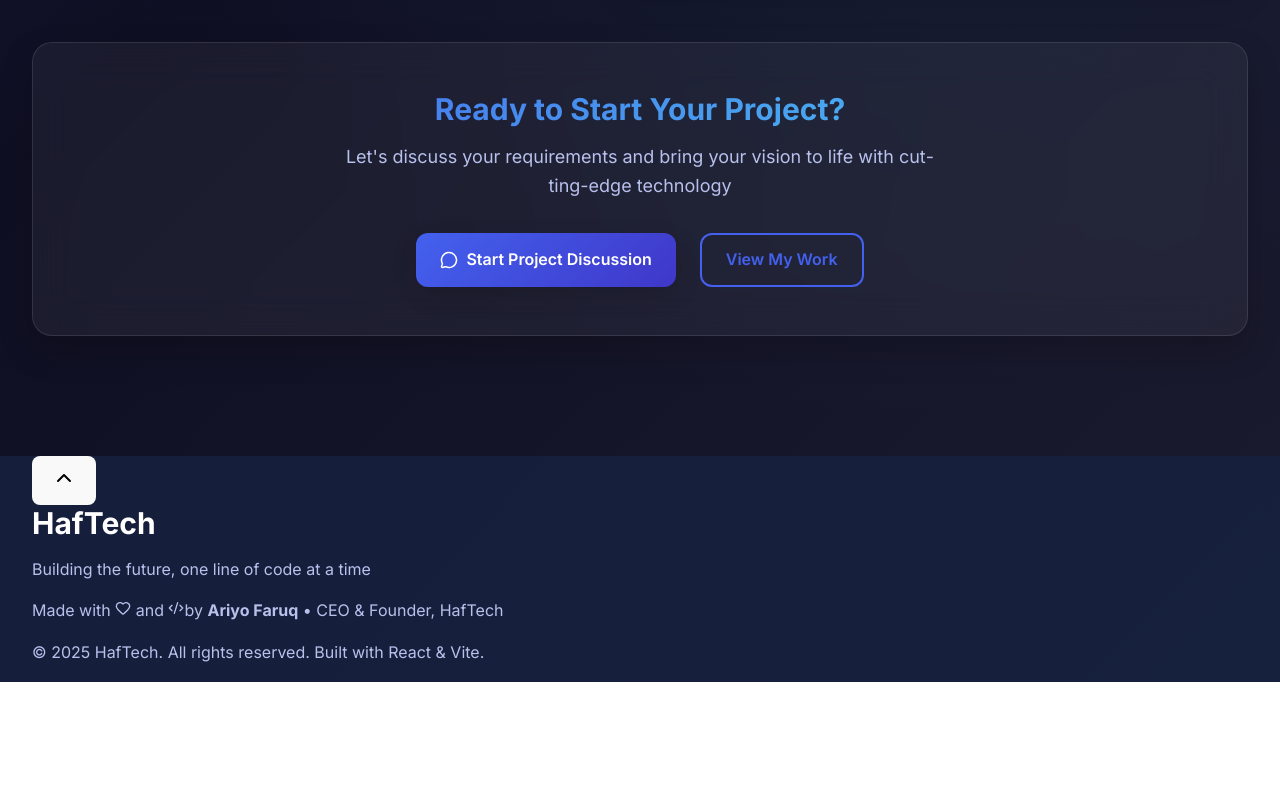
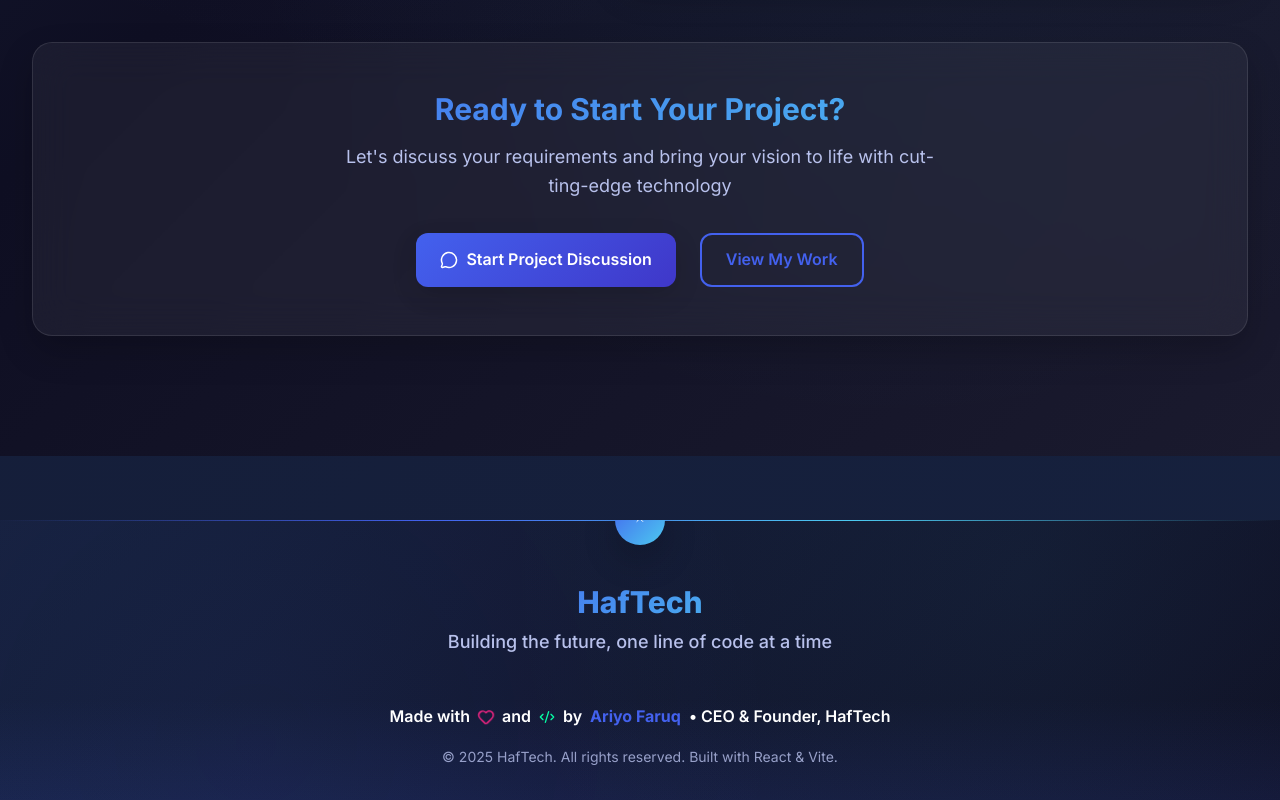
Before and after one commit to eff-1/portfolio, a React (Vite) app: page / in a window 1280 px wide. Shown: the part 8956-9756 px from the top of the page. Before the commit the page ends 9638 px from the top, so only its background shows below. Built offline with nearby package versions, Linux system fonts and the light colour scheme.

Commit message:
Add beautiful footer styling and improve overall design

```diff
--- a/src/components/Footer.jsx
+++ b/src/components/Footer.jsx
@@ -1,5 +1,6 @@
 import React from 'react';
 import { ChevronUp, Heart, Code2 } from 'lucide-react';
+import '../styles/Footer.css';
 
 const Footer = () => {
   const currentYear = new Date().getFullYear();
--- /dev/null
+++ b/src/styles/Footer.css
@@ -0,0 +1,240 @@
+/* Footer Styles */
+.footer {
+  background: linear-gradient(135deg, var(--dark-surface) 0%, var(--dark-bg) 100%);
+  position: relative;
+  padding: 4rem 0 2rem;
+  margin-top: 4rem;
+  overflow: hidden;
+}
+
+.footer::before {
+  content: '';
+  position: absolute;
+  top: 0;
+  left: 0;
+  right: 0;
+  height: 1px;
+  background: linear-gradient(90deg, transparent, var(--primary-color), var(--accent-blue), transparent);
+}
+
+.footer::after {
+  content: '';
+  position: absolute;
+  top: 0;
+  left: 0;
+  right: 0;
+  bottom: 0;
+  background:
+    radial-gradient(circle at 20% 80%, rgba(67, 97, 238, 0.05) 0%, transparent 50%),
+    radial-gradient(circle at 80% 20%, rgba(76, 201, 240, 0.05) 0%, transparent 50%);
+  pointer-events: none;
+}
+
+/* Back to Top Button */
+.back-to-top {
+  position: absolute;
+  top: -25px;
+  left: 50%;
+  transform: translateX(-50%);
+  width: 50px;
+  height: 50px;
+  background: linear-gradient(135deg, var(--primary-color), var(--accent-blue));
+  border: none;
+  border-radius: 50%;
+  color: white;
+  cursor: pointer;
+  transition: var(--transition-normal);
+  display: flex;
+  align-items: center;
+  justify-content: center;
+  box-shadow: var(--shadow-lg);
+  z-index: 10;
+}
+
+.back-to-top:hover {
+  transform: translateX(-50%) translateY(-5px);
+  box-shadow: var(--shadow-glow);
+  background: linear-gradient(135deg, var(--primary-dark), var(--primary-color));
+}
+
+.back-to-top:active {
+  transform: translateX(-50%) translateY(-2px);
+}
+
+/* Footer Content */
+.footer-content {
+  display: flex;
+  flex-direction: column;
+  align-items: center;
+  text-align: center;
+  gap: 2rem;
+  position: relative;
+  z-index: 5;
+}
+
+.footer-brand {
+  margin-bottom: 1rem;
+}
+
+.footer-logo {
+  font-size: var(--font-size-3xl);
+  font-weight: 800;
+  background: linear-gradient(135deg, var(--primary-color), var(--accent-blue));
+  -webkit-background-clip: text;
+  -webkit-text-fill-color: transparent;
+  background-clip: text;
+  margin-bottom: 0.5rem;
+}
+
+.footer-tagline {
+  font-size: var(--font-size-lg);
+  color: var(--gray-text);
+  font-weight: 500;
+  margin: 0;
+  max-width: 400px;
+}
+
+.footer-text {
+  display: flex;
+  flex-direction: column;
+  gap: 1rem;
+  align-items: center;
+}
+
+.footer-text p {
+  margin: 0;
+  color: var(--gray-text);
+  font-size: var(--font-size-base);
+  display: flex;
+  align-items: center;
+  justify-content: center;
+  gap: 0.5rem;
+  flex-wrap: wrap;
+}
+
+.footer-text p:first-child {
+  font-weight: 600;
+  color: var(--light-text);
+}
+
+.footer-text p:last-child {
+  font-size: var(--font-size-sm);
+  opacity: 0.8;
+}
+
+.footer-text strong {
+  color: var(--primary-color);
+  font-weight: 700;
+}
+
+/* Heart and Code Icons */
+.heart-icon {
+  color: var(--accent-pink);
+  animation: heartbeat 2s ease-in-out infinite;
+}
+
+.code-icon {
+  color: var(--accent-green);
+}
+
+@keyframes heartbeat {
+  0%, 100% {
+    transform: scale(1);
+  }
+  50% {
+    transform: scale(1.1);
+  }
+}
+
+/* Footer Gradient Effect */
+.footer-gradient {
+  position: absolute;
+  bottom: 0;
+  left: 0;
+  right: 0;
+  height: 100px;
+  background: linear-gradient(
+    to top,
+    rgba(67, 97, 238, 0.1) 0%,
+    transparent 100%
+  );
+  pointer-events: none;
+}
+
+/* Responsive Design */
+@media (max-width: 768px) {
+  .footer {
+    padding: 3rem 0 1.5rem;
+    margin-top: 3rem;
+  }
+
+  .back-to-top {
+    width: 45px;
+    height: 45px;
+    top: -22px;
+  }
+
+  .footer-logo {
+    font-size: var(--font-size-2xl);
+  }
+
+  .footer-tagline {
+    font-size: var(--font-size-base);
+  }
+
+  .footer-text p {
+    font-size: var(--font-size-sm);
+    text-align: center;
+  }
+
+  .footer-text p:last-child {
+    font-size: var(--font-size-xs);
+  }
+}
+
+@media (max-width: 480px) {
+  .footer {
+    padding: 2.5rem 0 1rem;
+  }
+
+  .footer-content {
+    gap: 1.5rem;
+  }
+
+  .footer-text p {
+    flex-direction: column;
+    gap: 0.25rem;
+  }
+}
+
+/* High contrast mode support */
+@media (prefers-contrast: high) {
+  .footer {
+    background: #000;
+    border-top: 2px solid #fff;
+  }
+
+  .back-to-top {
+    background: #fff;
+    color: #000;
+  }
+
+  .footer-logo {
+    color: #fff;
+    background: none;
+    -webkit-text-fill-color: #fff;
+  }
+}
+
+/* Reduced motion support */
+@media (prefers-reduced-motion: reduce) {
+  .back-to-top,
+  .heart-icon {
+    animation: none;
+    transition: none;
+  }
+
+  .back-to-top:hover {
+    transform: translateX(-50%);
+  }
+}
```
Also changed, not shown: vercel.json.
